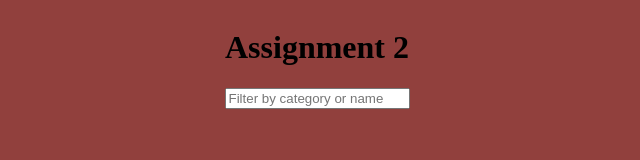
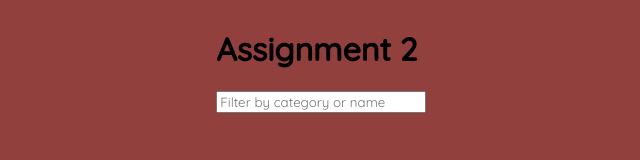
Before and after one commit to apatel04/assignment-2, a website: page public/index.html in a window 1280 px wide. Shown: the whole page, without its empty margins (323-963 px from the left). Drawn offline with nearby package versions, Linux system fonts and the light colour scheme; no server answers.

Commit message:
added fonts

```diff
--- a/public/index.html
+++ b/public/index.html
@@ -5,6 +5,7 @@
     <meta name="viewport" content="width=device-width, initial-scale=1.0">
     <title>Assignment 2 for Archa, Abdulrahman, & Brian</title>
     <link rel="stylesheet" type="text/css" href="styles.css">
+    <link href="https://fonts.googleapis.com/css2?family=Quicksand:wght@400;500&display=swap" rel="stylesheet">
     <script
       src="https://code.jquery.com/jquery-3.5.1.slim.min.js"
       integrity="sha256-4+XzXVhsDmqanXGHaHvgh1gMQKX40OUvDEBTu8JcmNs="
--- a/public/styles.css
+++ b/public/styles.css
@@ -11,7 +11,16 @@ body {
         max-width: 800px;
     }
 
+    .header > h1 {
+        font-family: 'Quicksand', sans-serif;
+    }
+
     .header {
         justify-content: center;
         display: flex;
     }
+
+    .search {
+        width: 100%;
+        font-family: 'Quicksand', sans-serif;
+    }
```
